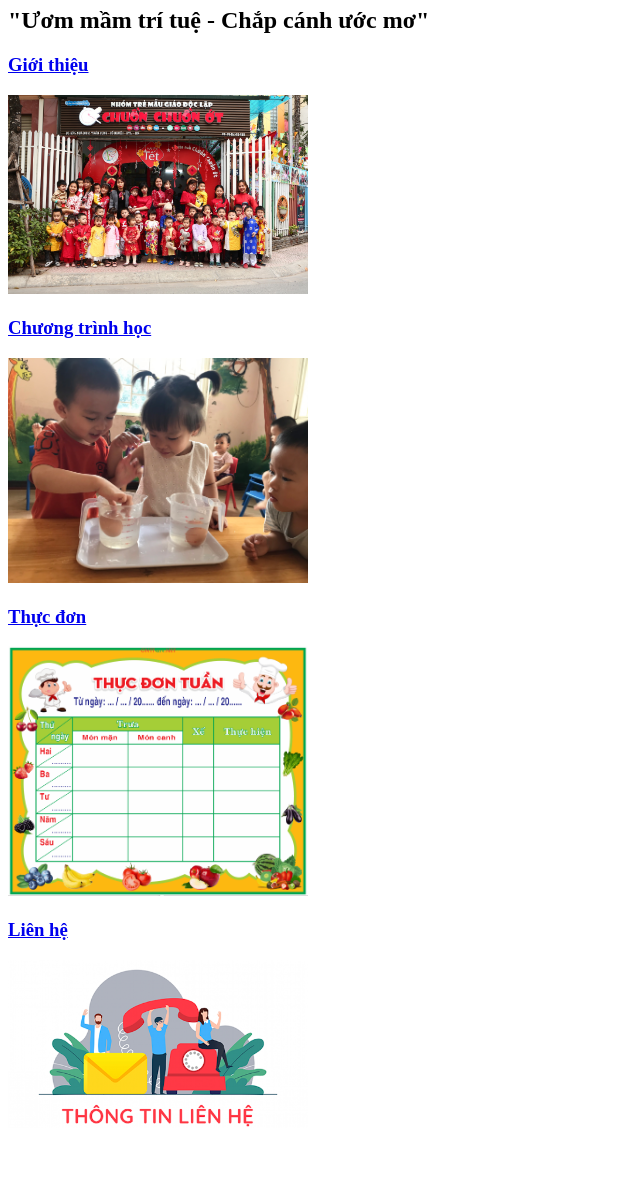
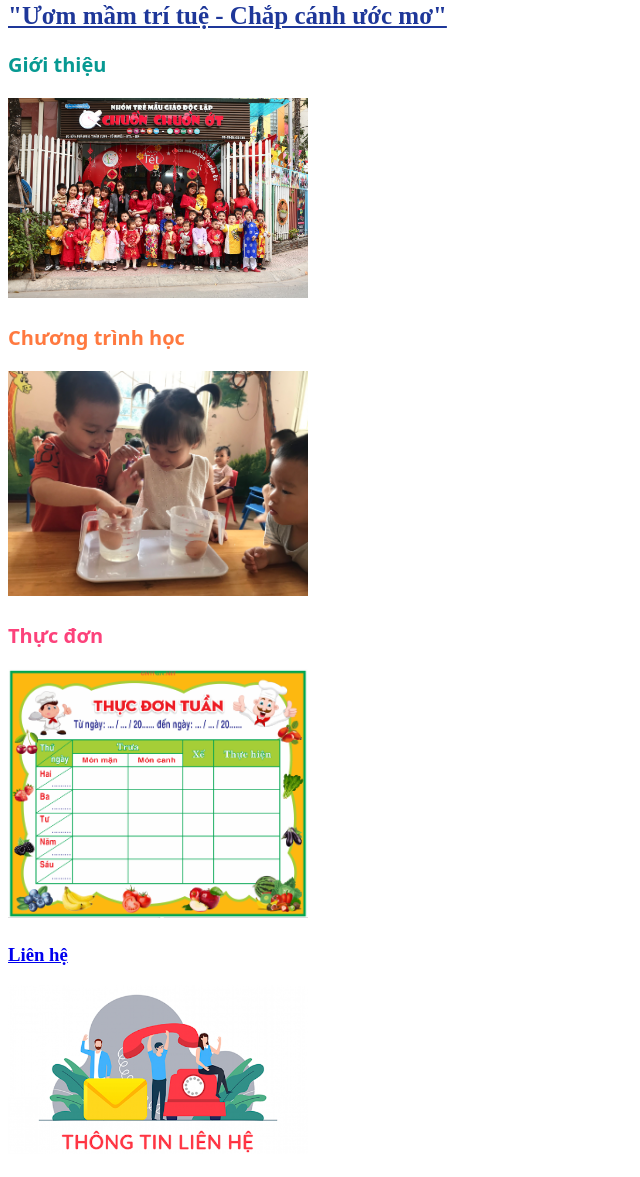
Before and after one commit to trantientb/trantientb.github.io, a plain HTML site: page Buoi2/Mam-non-Chuon-chuon-ot.html in a window 1280 px wide. Shown: the part 73-1250 px from the top of the page, without its empty margins (0-640 px from the left). Before the commit the page ends 1213 px from the top, so only its background shows below. Drawn offline with Linux system fonts and the light colour scheme.

Commit message:
Sua bai 4 lan cuoi

```diff
--- a/Buoi2/Mam-non-Chuon-chuon-ot.html
+++ b/Buoi2/Mam-non-Chuon-chuon-ot.html
@@ -1,39 +1,63 @@
 <!DOCTYPE html>
 <html lang="en">
-<head>
-    <meta charset="UTF-8">
-    <meta http-equiv="X-UA-Compatible" content="IE=edge">
-    <meta name="viewport" content="width=device-width, initial-scale=1.0">
+  <head>
+    <meta charset="UTF-8" />
+    <meta http-equiv="X-UA-Compatible" content="IE=edge" />
+    <meta name="viewport" content="width=device-width, initial-scale=1.0" />
     <title>TRANG CHỦ</title>
-</head>
-<body>
-
-   <h1>MẦM MON CHUỒN CHUỒN ỚT</h1>
-   <h2>"Ươm mầm trí tuệ - Chắp cánh ước mơ"</h2>
+  </head>
+  <body>
+    <h1 style="font-size: 30px; color: red">MẦM MON CHUỒN CHUỒN ỚT</h1>
+    <h2 style="font-size: 25px; color: #1e3799; text-decoration: underline">
+      "Ươm mầm trí tuệ - Chắp cánh ước mơ"
+    </h2>
 
     <h3>
-        <a href="./1-Gioi-thieu.html">Giới thiệu</a>
+        <a href="./1-Gioi-thieu.html" style="
+        font-size: 20px;
+        color: #079992;
+        text-decoration: none;
+        font-family: system-ui;
+    ">Giới thiệu
+            <p>
+              <img src="JPG/truong-cco.jpg" alt="trường CC0" width="300">
+            </p>
+          </a>
     </h3>
 
-    <img src="JPG/truong-cco.jpg" alt="trường CC0" width="300">
+    <h3>
+        <a href="./2-Chuong-trinh-hoc-1.html" style="
+        font-family: system-ui;
+        font-size: 20px;
+        color: #ff793f;
+        text-decoration: none;
+    ">Chương trình học
+            <p>
+              <img src="JPG/Anh-chuong-trinh.jpg" alt="Ảnh chương trình học" width="300">
+            </p>
+          </a>
+    </h3>
 
     <h3>
-        <a href="./2-Chuong-trinh-hoc-1.html">Chương trình học</a>
+        <a href="./3-Thuc-don.html" style="
+        font-size: 20px;
+        color: #FC427B;
+        text-decoration: none;
+        font-family: system-ui;
+    ">Thực đơn
+            <p>
+              <img src="JPG/thuc-don.png" alt="Thực đơn" width="300">
+            </p>
+          </a>
     </h3>
 
-    <img src="JPG/Anh-chuong-trinh.jpg" alt="Ảnh chương trình học" width="300">
-
     <h3>
-        <a href="./3-Thuc-don.html">Thực đơn</a>
+      <a href="./4-Lien-he.html"
+        >Liên hệ
+        <p>
+          <img src="JPG/Lien-he.png" alt="Liên hệ" width="300" />
+        </p>
+      </a>
     </h3>
-
-    <img src="JPG/thuc-don.png" alt="Thực đơn" width="300">
-
-    <h3>
-        <a href="./4-Lien-he.html">Liên hệ</a>
-    </h3>
-
-    <img src="JPG/Lien-he.png" alt="Liên hệ" width="300">
-
-   </body>
+  </body>
 </html>
--- /dev/null
+++ b/buoi-3/buoi-4/bai-tap-ve-nha/style.css
@@ -0,0 +1,34 @@
+body {
+  margin: 0;
+  color: white;
+}
+.container {
+  display: flex;
+}
+
+.column-left,
+.column-right,
+.column-mid {
+  height: 400px;
+  display: flex;
+  justify-content: center;
+  align-items: center;
+   font-size: 50px;
+}
+
+.column-left {
+  background-color: red;
+  width: 33%;
+}
+
+.column-mid {
+  background-color: green;
+  width: 34%;
+  margin-left: 15px;
+}
+
+.column-right {
+  background-color: blue;
+  width: 33%;
+  margin-left: 15px;
+}
--- /dev/null
+++ b/buoi-3/buoi-4/thuc-hanh-tren-lop/css/style.css
@@ -0,0 +1,33 @@
+body {
+  margin: 0;
+  color: white;
+}
+.container {
+  display: flex;
+}
+
+.column-left,
+.column-right,
+.column-mid {
+  height: 400px;
+}
+
+.column-left {
+  background-color: red;
+  width: 60%;
+}
+
+.column-right {
+  background-color: blue;
+  width: 40%;
+}
+
+.top {
+  background-color: green;
+  height: 200px;
+}
+
+.bot {
+  background-color: blue;
+  height: 200px;
+}
```
Also changed, not shown: buoi-3/buoi-4/bai-tap-ve-nha/index.html (added, +20 -0 lines), buoi-3/buoi-4/thuc-hanh-tren-lop/index.html (added, +21 -0 lines).
